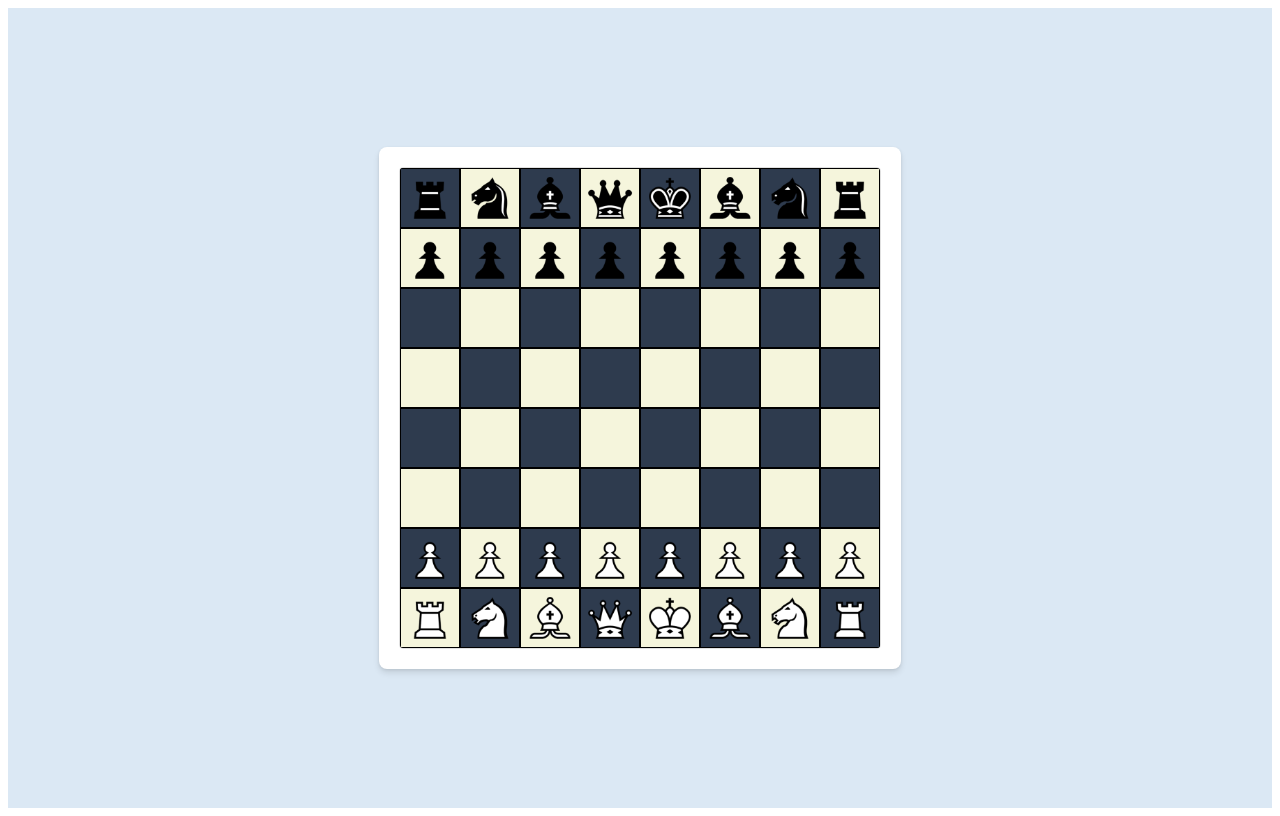
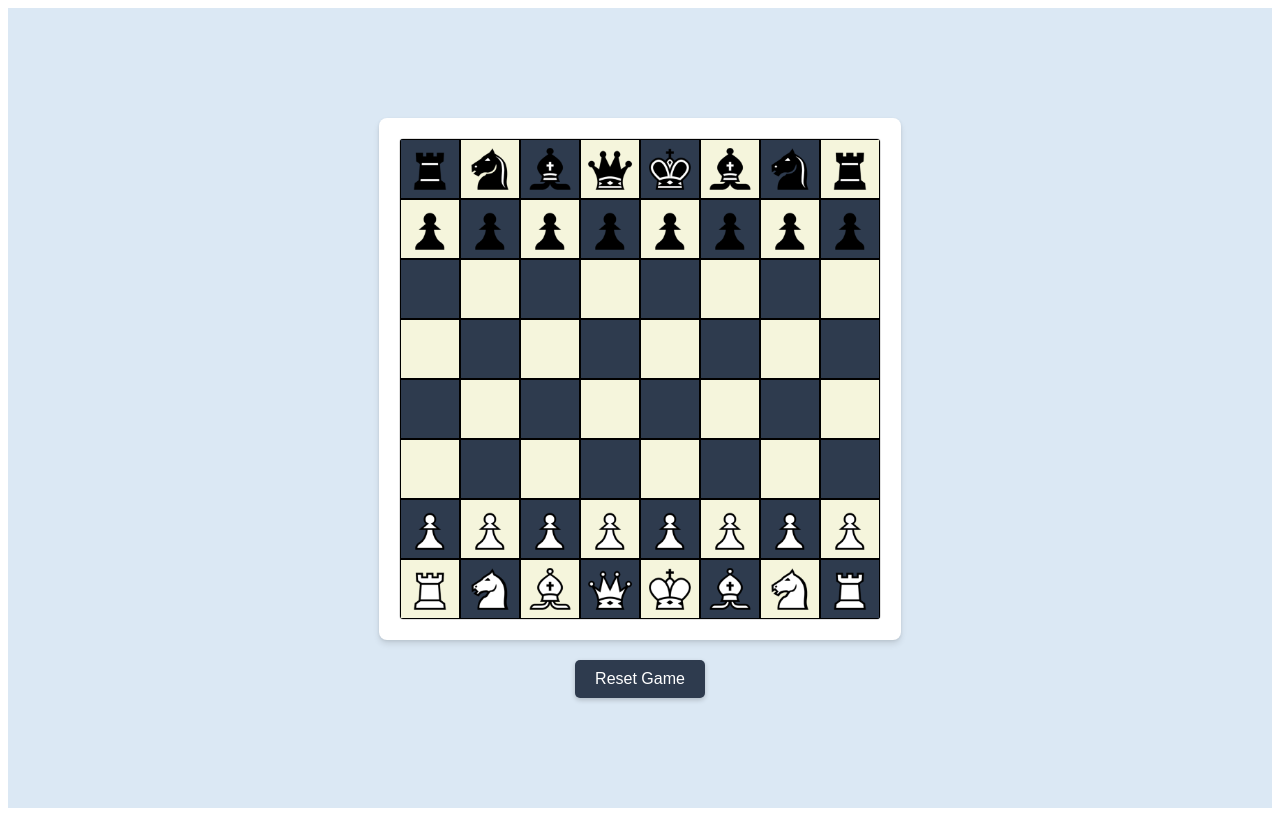
Before and after one commit to Knightlife27/Chess, a React (Create React App) app: page / in a window 1280 px wide. Built offline with nearby package versions, Linux system fonts and the light colour scheme.

Commit message:
Reset button visually updated.

```diff
--- a/src/App.js
+++ b/src/App.js
@@ -159,6 +159,7 @@ const App = () => {
       throw error;
     }
   };
+
   const blackTurnAIMove = async () => {
     if (playerTurn !== 'black') {
       console.log("Not black's turn, skipping AI move");
@@ -193,43 +194,9 @@ const blackTurnAIMove = async () => {
       console.error('Error during AI move:', error);
       showAlert('Network error. Please check your connection and try again.');
     } finally {
-      setIsAIThinking(false); // Set AI thinking state back to false
+      setIsAIThinking(false);
     }
   };
-// const blackTurnAIMove = async () => {
-//     if (playerTurn !== 'black') {
-//         console.log("Not black's turn, skipping AI move");
-//         return;
-//     }
-
-//     try {
-//         const response = await getAIMove();
-//         console.log('AI response:', response);
-//         if (response && response.move) {
-//             const move = response.move;
-//             console.log('AI chose move:', move);
-
-//             if (typeof move === 'object' && 'startRow' in move && 'startCol' in move && 'endRow' in move && 'endCol' in move) {
-//                 const { startRow, startCol, endRow, endCol } = move;
-//                 const moveSuccess = executeMove(startRow, startCol, endRow, endCol);
-//                 if (!moveSuccess) {
-//                     console.error('AI attempted an invalid move');
-//                     showAlert('AI attempted an invalid move');
-//                 }
-//             } else {
-//                 console.log('AI returned an invalid move format');
-//                 showAlert('AI move error. Invalid move format.');
-//             }
-//         } else {
-//             console.log('AI did not return a valid move');
-//             showAlert('AI move error. Please try again.');
-//         }
-//     } catch (error) {
-//         console.error('Error during AI move:', error);
-//         showAlert('Network error. Please check your connection and try again.');
-//     }
-// };
-
 
   const handleClick = (row, col) => {
     const chessPiece = board[row][col];
@@ -251,7 +218,6 @@ const blackTurnAIMove = async () => {
     }
   };
 
-
   const isPathClear = (board, startRow, startCol, endRow, endCol) => {
     console.log('isPathClear being called from', startRow, startCol, endRow, endCol)
     const rowStep = Math.sign(endRow - startRow);
@@ -261,7 +227,7 @@ const blackTurnAIMove = async () => {
 
     while (currentRow !== endRow || currentCol !== endCol) {
       if (board[currentRow][currentCol] !== null) {
-        return false; // There's a piece in the way
+        return false;
       }
       currentRow += rowStep;
       currentCol += colStep;
@@ -274,7 +240,6 @@ const blackTurnAIMove = async () => {
     const attackingPiece = board[startRow][startCol];
     if (!attackingPiece) return false;
 
-    // Check if it's the correct player's turn
     if (attackingPiece.color !== playerTurn) {
       console.log('Wrong color piece selected');
       return false;
@@ -283,20 +248,16 @@ const blackTurnAIMove = async () => {
     const rowDiff = endRow - startRow;
     const colDiff = endCol - startCol;
 
-    // For black pieces, pawn movement should be downwards (positive rowDiff)
     const validPawnDirection = attackingPiece.color === 'black' ? rowDiff > 0 : rowDiff < 0;
 
     if (attackingPiece.type === 'pawn') {
       const targetPiece = board[endRow][endCol];
       if (Math.abs(rowDiff) === 1 && Math.abs(colDiff) === 1) {
-        // Diagonal capture
         return validPawnDirection && targetPiece && targetPiece.color !== attackingPiece.color;
       } else if (Math.abs(colDiff) === 0) {
-        // Forward movement
         if (Math.abs(rowDiff) === 1) {
           return validPawnDirection && !targetPiece;
         } else if (Math.abs(rowDiff) === 2) {
-          // Initial two-square move
           const initialRow = attackingPiece.color === 'black' ? 1 : 6;
           return startRow === initialRow && !targetPiece && !board[startRow + (rowDiff / 2)][startCol];
         }
@@ -317,7 +278,7 @@ const blackTurnAIMove = async () => {
         return !targetPiece || targetPiece.color !== attackingPiece.color;
       }
     } else if (attackingPiece.type === 'king') {
-      if (Math.abs(colDiff) === 1 || Math.abs(rowDiff) === 1) {
+      if (Math.abs(colDiff) <= 1 && Math.abs(rowDiff) <= 1) {
         const targetPiece = board[endRow][endCol];
         return !targetPiece || targetPiece.color !== attackingPiece.color;
       }
@@ -345,13 +306,11 @@ const blackTurnAIMove = async () => {
     let piece = board[startRow][startCol];
     console.log('Piece to be moved:', piece);
 
-  // Basic move validation
     if (!piece || piece.color !== playerTurn) {
       console.error('Invalid move: No piece or wrong color');
       return false;
     }
 
-  // Handle pawn promotion
     if (promotionPiece) {
       piece = {
         symbol: promotionPiece === 'Q' ? '♛' : promotionPiece === 'R' ? '♜' : promotionPiece === 'B' ? '♝' : '♞',
@@ -373,7 +332,16 @@ const blackTurnAIMove = async () => {
     return true;
   };
 
+  const resetGame = () => {
+    setBoard(startingPosition);
+    setSelectedPiece(null);
+    setPlayerTurn('white');
+    setAlert({ show: false, message: "" });
+    setIsAIThinking(false);
+  };
+
   return (
+    <div className="chess-app">
       <div className="chessboard-container">
         {isAIThinking && (
           <div className="ai-thinking-overlay">
@@ -405,6 +373,10 @@ return (
           ))}
         </div>
       </div>
+      <div className="reset-button-container">
+        <button onClick={resetGame} className="reset-button">Reset Game</button>
+      </div>
+    </div>
   );
 }
 
--- a/src/styles.css
+++ b/src/styles.css
@@ -230,3 +230,38 @@ h1 {
   font-size: 18px;
   font-weight: bold;
 }
+
+.chess-app {
+  display: flex;
+  flex-direction: column;
+  align-items: center;
+}
+
+.reset-button-container {
+  margin-top: 20px;
+  text-align: center;
+}
+
+.reset-button {
+  padding: 10px 20px;
+  font-size: 16px;
+  background-color: #2E3B4E;
+  color: white;
+  border: none;
+  border-radius: 5px;
+  cursor: pointer;
+  transition: all 0.3s ease;
+  box-shadow: 0 2px 5px rgba(0, 0, 0, 0.2);
+}
+
+.reset-button:hover {
+  background-color: #3a4b64;
+  transform: translateY(-2px);
+  box-shadow: 0 4px 8px rgba(0, 0, 0, 0.3);
+}
+
+.reset-button:active {
+  background-color: #253040;
+  transform: translateY(1px);
+  box-shadow: 0 1px 3px rgba(0, 0, 0, 0.2);
+}
```
Lines whose indentation alone changed are shown as unchanged.
